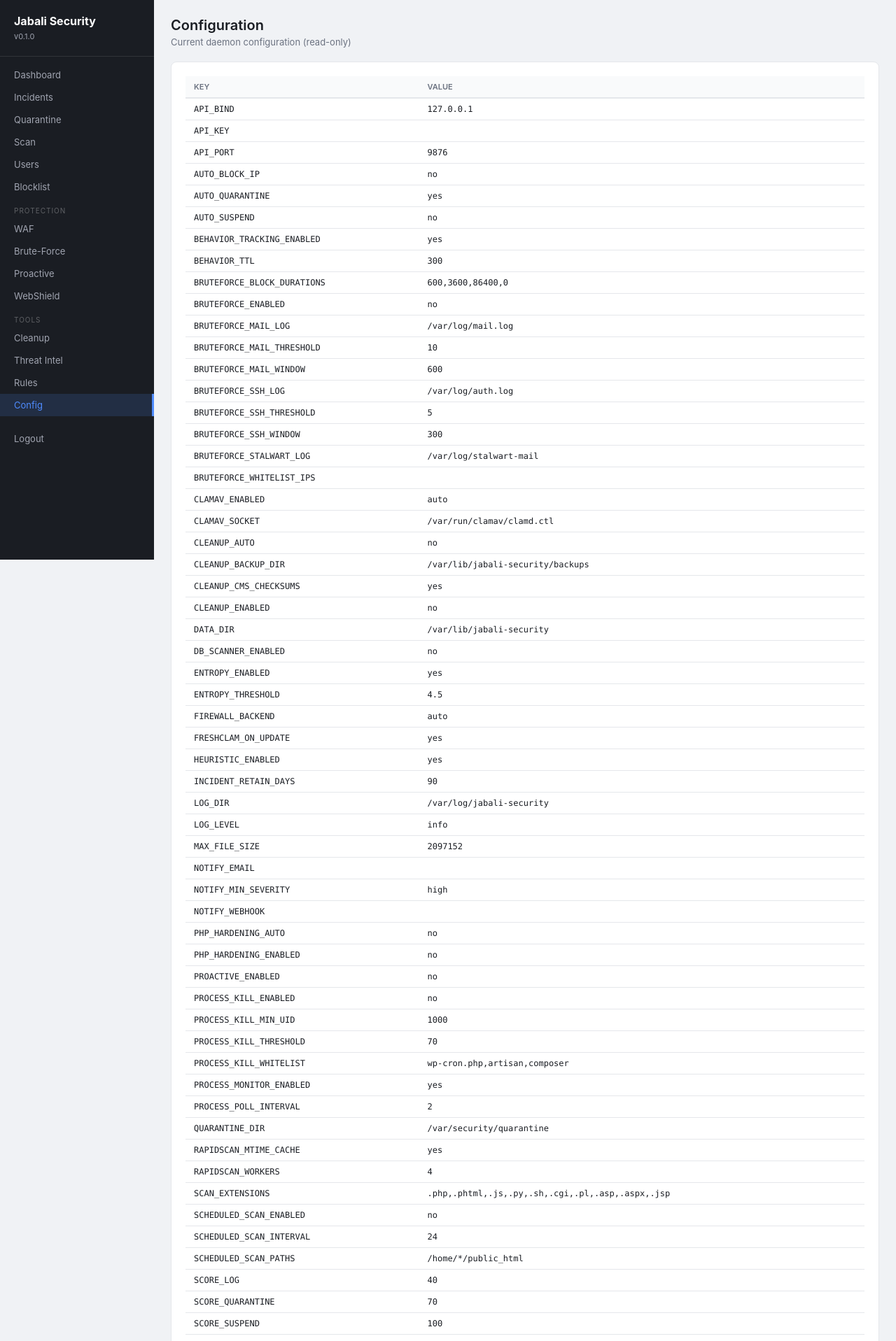
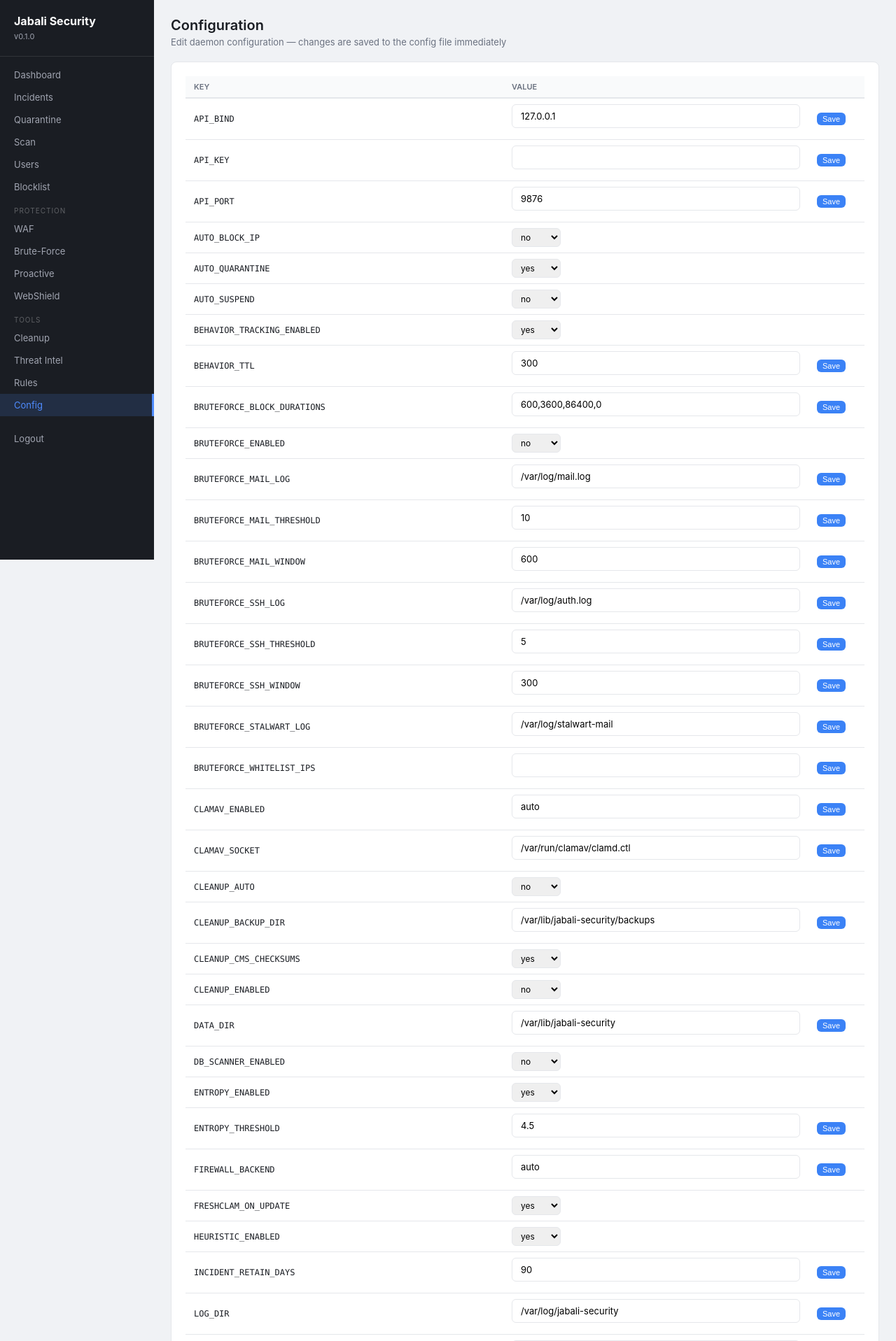
Before and after one commit to shukiv/jabali-security, a Flask app: page /config in a window 1280 px wide. Shown: the top 1917 px of the page at 70% size. Run offline with Flask 3, Linux system fonts and the light colour scheme; the visitor is signed in with stand-in values (Sample User, id 1).

Commit message:
Make config page editable
Boolean keys get yes/no dropdown (auto-submits on change).
String/number keys get text input with Save button.
API_KEY shown as password field. All changes save to config
file and push to running daemon.

```diff
--- a/web/routes.py
+++ b/web/routes.py
@@ -337,12 +337,25 @@
     @app.route("/config")
     @login_required
     def config_page():
-        data = _config()
-        # Redact API key
-        if "API_KEY" in data and data["API_KEY"]:
-            data = dict(data)
-            data["API_KEY"] = "***"
-        return render_template("config.html", config=data)
+        return render_template("config.html", config=_config())
+
+    @app.route("/config/update", methods=["POST"])
+    @login_required
+    def config_update():
+        key = request.form.get("key", "").strip()
+        value = request.form.get("value", "").strip()
+        if not key:
+            flash("Key is required.", "error")
+            return redirect(url_for("config_page"))
+        # Validate key exists in defaults
+        from lib.config import DEFAULTS
+        if key not in DEFAULTS:
+            flash("Unknown config key: %s" % key, "error")
+            return redirect(url_for("config_page"))
+        update_conf_key(CONFIG_FILE, key, value)
+        api_call("PATCH", "/api/v1/config", {key: value})
+        flash("%s updated." % key, "success")
+        return redirect(url_for("config_page"))
 
     @app.route("/rules")
     @login_required
--- a/web/templates/config.html
+++ b/web/templates/config.html
@@ -3,24 +3,60 @@
 {% block content %}
 <div class="page-header">
     <h1>Configuration</h1>
-    <p>Current daemon configuration (read-only)</p>
+    <p>Edit daemon configuration — changes are saved to the config file immediately</p>
 </div>
+
+{% set bool_keys = ["HEURISTIC_ENABLED", "ENTROPY_ENABLED", "YARA_ENABLED", "PROCESS_MONITOR_ENABLED",
+    "BEHAVIOR_TRACKING_ENABLED", "AUTO_QUARANTINE", "AUTO_SUSPEND", "AUTO_BLOCK_IP",
+    "WAF_ENABLED", "WAF_CRS_AUTO_UPDATE", "BRUTEFORCE_ENABLED", "PROACTIVE_ENABLED",
+    "PHP_HARDENING_ENABLED", "PHP_HARDENING_AUTO", "PROCESS_KILL_ENABLED",
+    "CLEANUP_ENABLED", "CLEANUP_AUTO", "CLEANUP_CMS_CHECKSUMS",
+    "SCHEDULED_SCAN_ENABLED", "THREAT_INTEL_ENABLED", "THREAT_INTEL_AUTO_BLOCK",
+    "WEBSHIELD_ENABLED", "WEBSHIELD_CHALLENGE_ENABLED", "WEBSHIELD_BOT_FILTERING",
+    "WEB_ENABLED", "DB_SCANNER_ENABLED", "RAPIDSCAN_MTIME_CACHE", "FRESHCLAM_ON_UPDATE"] %}
+
+{% set secret_keys = ["API_KEY"] %}
 
 <div class="card">
     <table>
         <thead>
-            <tr><th>Key</th><th>Value</th></tr>
+            <tr><th>Key</th><th>Value</th><th style="width:80px"></th></tr>
         </thead>
         <tbody>
             {% for key, value in config.items()|sort %}
             <tr>
-                <td class="mono">{{ key }}</td>
-                <td class="mono">{{ value }}</td>
+                <td class="mono" style="font-size:12px">{{ key }}</td>
+                <td>
+                    <form method="post" action="/config/update" class="config-form" id="form-{{ key }}">
+                        <input type="hidden" name="key" value="{{ key }}">
+                        {% if key in bool_keys %}
+                            <select name="value" class="config-input" onchange="this.form.submit()">
+                                <option value="yes" {{ 'selected' if value in ('yes', 'true', '1') }}>yes</option>
+                                <option value="no" {{ 'selected' if value not in ('yes', 'true', '1') }}>no</option>
+                            </select>
+                        {% elif key in secret_keys %}
+                            <input type="password" name="value" value="{{ value }}" class="config-input mono">
+                        {% else %}
+                            <input type="text" name="value" value="{{ value }}" class="config-input mono">
+                        {% endif %}
+                    </form>
+                </td>
+                <td>
+                    {% if key not in bool_keys %}
+                    <button type="submit" form="form-{{ key }}" class="btn btn-sm btn-primary">Save</button>
+                    {% endif %}
+                </td>
             </tr>
             {% else %}
-            <tr><td colspan="2" class="text-muted">No configuration data available.</td></tr>
+            <tr><td colspan="3" class="text-muted">No configuration data available.</td></tr>
             {% endfor %}
         </tbody>
     </table>
 </div>
+
+<style>
+.config-input { margin-bottom: 0; padding: 4px 8px; font-size: 12px; }
+.config-form { margin: 0; }
+select.config-input { width: auto; min-width: 70px; }
+</style>
 {% endblock %}
```
